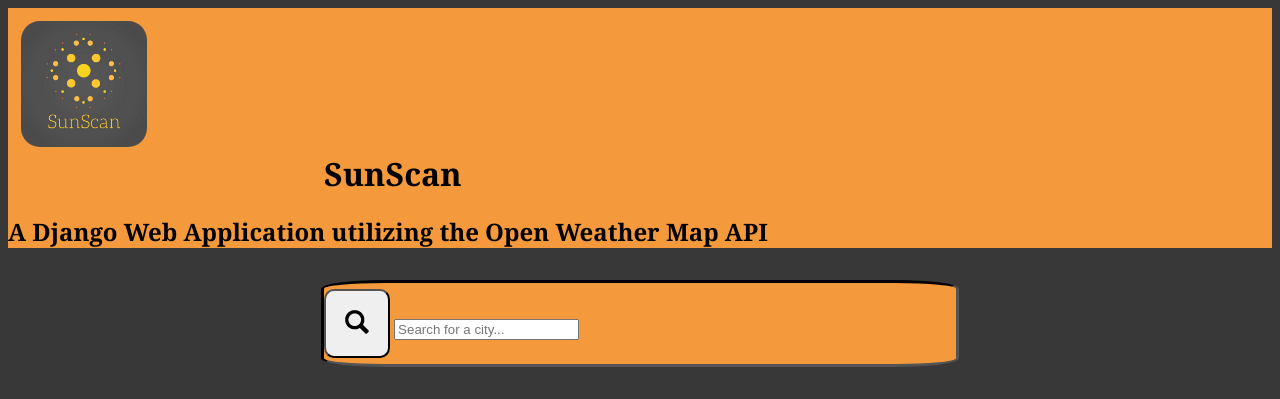
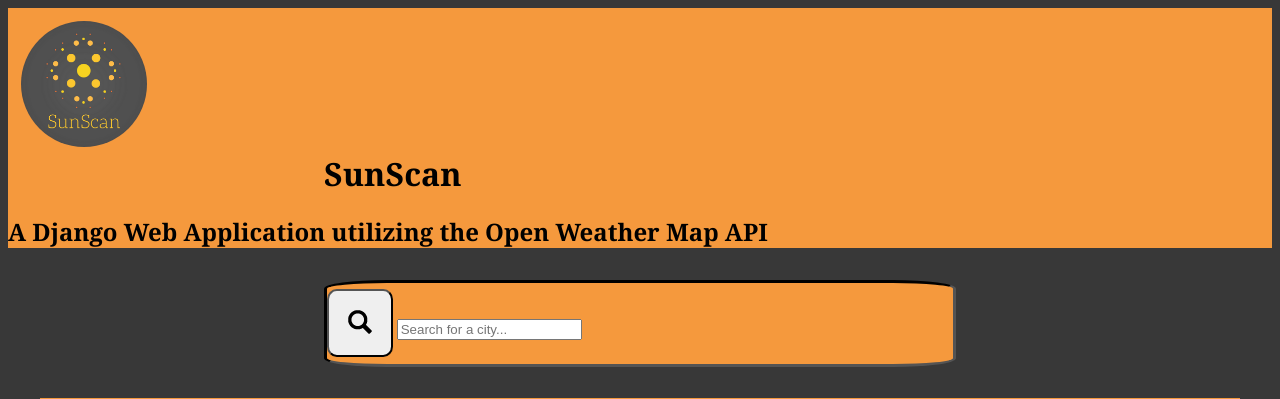
Before and after one commit to dominiceggerman/SunScan, a Django app: page / in a window 1280 px wide. Shown: the top 399 px of the page. Run offline with Django 3.2, Linux system fonts and the light colour scheme; data comes from the database, SQL or seed files in the repository; both versions use the stored data as it was after the commit; data that the repository does not hold is empty.

Commit message:
changed some css styles, on hiatus while learning more CSS

```diff
--- a/static/css/style.css
+++ b/static/css/style.css
@@ -1,6 +1,12 @@
 /* ----------
 Global styles
 ---------- */
+html {
+    box-sizing: border-box;
+}
+*, *:before, *:after {
+    box-sizing: inherit;
+}
 body {
 	background-color: #383838;
 	font-family: "Aleo Light", "Georgia", serif;
@@ -26,14 +32,6 @@ Header
 	background-color: #f5993d;
 }
 
-/* Logo */
-.SS-logo {
-	width: 10%;
-	height: auto;
-	margin-left: 1%;
-	margin-top: 1%;
-}
-
 /* Titles */
 h1.title {
 	/*display: inline-block;*/
@@ -50,7 +48,7 @@ h2.sub-title {}
 	margin-left: 1%;
 	margin-top: 1%;
     /* Presentation */
-    border-radius: 15%;
+    border-radius: 50%;
 }
 
 /* Your location? */
@@ -115,4 +113,5 @@ Weather Display Tile
 .weather-icon {
     width: 80%;
     height: auto;
+    border: 1px solid white;
 }
```
Also changed, not shown: db.sqlite3.
